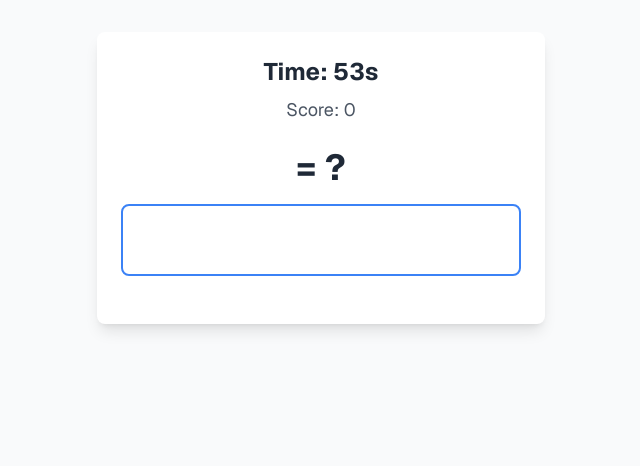
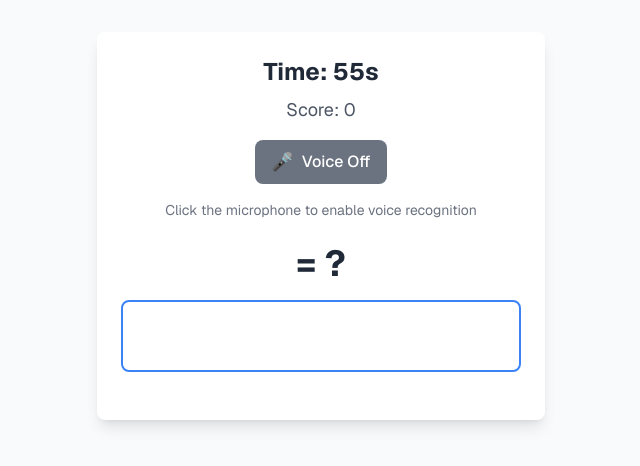
Before and after one commit to LGeoff31/DataMac, a Next.js app: page /game in a window 1280 px wide. Shown: the top 466 px of the page, without its empty margins (319-959 px from the left). Built offline with nearby package versions, Linux system fonts and the light colour scheme.

Commit message:
Added voice activation

```diff
--- a/pages/dashboard.tsx
+++ b/pages/dashboard.tsx
@@ -272,8 +272,7 @@ const Dashboard = () => {
       </div>
 
       <div className="relative z-10 min-h-screen p-4">
-        {/* Header */}
-        <div className="flex justify-between items-center mb-8">
+        <div className="flex justify-center items-center mb-8">
           <div className="flex items-center gap-4">
             <button
               onClick={() => router.push("/")}
@@ -299,7 +298,6 @@ const Dashboard = () => {
           </div>
         </div>
 
-        {/* User Info */}
         <div className="bg-white/80 backdrop-blur-sm rounded-2xl shadow-2xl p-6 mb-8">
           <div className="flex items-center gap-4">
             {user.user_metadata?.avatar_url ? (
@@ -326,7 +324,6 @@ const Dashboard = () => {
           </div>
         </div>
 
-        {/* Stats Grid */}
         <div className="grid grid-cols-1 md:grid-cols-3 gap-6 mb-8">
           <div className="bg-white/80 backdrop-blur-sm rounded-2xl shadow-2xl p-6">
             <div className="flex items-center justify-between">
@@ -375,10 +372,8 @@ const Dashboard = () => {
           </div>
         </div>
 
-        {/* Line Chart */}
         {scores.length > 0 && <LineChart data={chartData} />}
 
-        {/* All Games */}
         <div className="bg-white/80 backdrop-blur-sm rounded-2xl shadow-2xl p-6">
           <h3 className="text-xl font-bold text-gray-800 mb-4">All Games</h3>
           {scores.length === 0 ? (
--- a/pages/game.tsx
+++ b/pages/game.tsx
@@ -1,13 +1,12 @@
-import { useState, useEffect } from "react";
+import { useState, useEffect, useRef } from "react";
 import { useRouter } from "next/router";
 import { Geist, Geist_Mono } from "next/font/google";
 import { createClient } from "@supabase/supabase-js";
-import { Range, OperationConfig, GameConfig } from "../types";
+import { Range, OperationConfig, GameConfig, SpeechRecognition } from "../types";
 
 const geist = Geist({ subsets: ["latin"] });
 const geistMono = Geist_Mono({ subsets: ["latin"] });
 
-// Create Supabase client function to ensure environment variables are loaded
 const createSupabaseClient = () => {
   const supabaseUrl = process.env.NEXT_PUBLIC_SUPABASE_URL;
   const supabaseAnonKey = process.env.NEXT_PUBLIC_SUPABASE_ANON_KEY;
@@ -36,6 +35,166 @@ export default function Game() {
   const [timeLeft, setTimeLeft] = useState(120);
   const [gameActive, setGameActive] = useState(false);
   const [correctAnswers, setCorrectAnswers] = useState(0);
+
+  const [isListening, setIsListening] = useState(false);
+  const [voiceEnabled, setVoiceEnabled] = useState(false);
+  const [lastVoiceResult, setLastVoiceResult] = useState("");
+  const recognitionRef = useRef<SpeechRecognition | null>(null);
+
+  const currentProblemRef = useRef<Problem | null>(null);
+  const gameActiveRef = useRef<boolean>(false);
+  const gameConfigRef = useRef<GameConfig | null>(null);
+  const scoreRef = useRef<number>(0);
+  const correctAnswersRef = useRef<number>(0);
+  const totalProblemsRef = useRef<number>(0);
+  const isListeningRef = useRef<boolean>(false);
+
+  const parseSpokenNumber = (text: string, isInterim: boolean = false): number | null => {
+    const normalized = text.toLowerCase()
+      .replace(/\b(and|the|a|an)\b/g, '')
+      .replace(/\s+/g, ' ')
+      .trim();
+
+    const directNumber = parseInt(normalized.replace(/[^0-9]/g, ''));
+    if (!isNaN(directNumber)) {
+      return directNumber;
+    }
+
+    const numberWords: { [key: string]: number } = {
+      'zero': 0, 'one': 1, 'two': 2, 'three': 3, 'four': 4, 'five': 5,
+      'six': 6, 'seven': 7, 'eight': 8, 'nine': 9, 'ten': 10,
+      'eleven': 11, 'twelve': 12, 'thirteen': 13, 'fourteen': 14, 'fifteen': 15,
+      'sixteen': 16, 'seventeen': 17, 'eighteen': 18, 'nineteen': 19, 'twenty': 20,
+      'thirty': 30, 'forty': 40, 'fifty': 50, 'sixty': 60, 'seventy': 70,
+      'eighty': 80, 'ninety': 90, 'hundred': 100, 'thousand': 1000
+    };
+
+    if (isInterim) {
+      for (const [word, value] of Object.entries(numberWords)) {
+        if (normalized.includes(word) || word.startsWith(normalized) || normalized.startsWith(word)) {
+          return value;
+        }
+      }
+    } else {
+      for (const [word, value] of Object.entries(numberWords)) {
+        if (normalized.includes(word)) {
+          return value;
+        }
+      }
+    }
+
+    return null;
+  };
+
+  useEffect(() => {
+    currentProblemRef.current = currentProblem;
+    gameActiveRef.current = gameActive;
+    gameConfigRef.current = gameConfig;
+    scoreRef.current = score;
+    correctAnswersRef.current = correctAnswers;
+    totalProblemsRef.current = totalProblems;
+    isListeningRef.current = isListening;
+  }, [currentProblem, gameActive, gameConfig, score, correctAnswers, totalProblems, isListening]);
+
+  useEffect(() => {
+    if (typeof window !== 'undefined' && 'webkitSpeechRecognition' in window) {
+      const SpeechRecognition = window.webkitSpeechRecognition || window.SpeechRecognition;
+      const recognition = new SpeechRecognition();
+
+      recognition.continuous = true;
+      recognition.interimResults = true;
+      recognition.lang = 'en-US';
+      recognition.maxAlternatives = 1;
+
+      recognition.onstart = () => {
+        setIsListening(true);
+      };
+
+      recognition.onend = () => {
+        setIsListening(false);
+        if (voiceEnabled && gameActiveRef.current) {
+          setTimeout(() => {
+            if (voiceEnabled && gameActiveRef.current && !isListeningRef.current) {
+              try {
+                recognition.start();
+              } catch (error) {
+                console.log('Auto-restart speech recognition error:', error);
+              }
+            }
+          }, 50);
+        }
+      };
+
+      recognition.onresult = (event: any) => {
+        for (let i = event.resultIndex; i < event.results.length; i++) {
+          const result = event.results[i];
+          const transcript = result[0].transcript.trim();
+
+          const spokenNumber = parseSpokenNumber(transcript, !result.isFinal);
+
+          if (result.isFinal) {
+            setLastVoiceResult(transcript);
+
+            console.log('Voice recognition result (FINAL):', {
+              transcript,
+              spokenNumber,
+              currentAnswer: currentProblemRef.current?.answer,
+              gameActive: gameActiveRef.current,
+              voiceEnabled
+            });
+          } else {
+            setLastVoiceResult(transcript + '...');
+
+            console.log('Voice recognition result (INTERIM):', {
+              transcript,
+              spokenNumber,
+              currentAnswer: currentProblemRef.current?.answer
+            });
+          }
+
+          if (spokenNumber !== null && currentProblemRef.current && gameActiveRef.current) {
+            if (spokenNumber === currentProblemRef.current.answer) {
+              console.log('Correct answer detected via voice!', result.isFinal ? '(FINAL)' : '(INTERIM)');
+              setScore(scoreRef.current + 1);
+              setCorrectAnswers(correctAnswersRef.current + 1);
+              setTotalProblems(totalProblemsRef.current + 1);
+              if (gameConfigRef.current) {
+                setCurrentProblem(generateProblem(gameConfigRef.current));
+              }
+              setUserAnswer("");
+              return;
+            }
+          }
+        }
+      };
+
+      recognition.onerror = (event: any) => {
+        console.error('Speech recognition error:', event.error);
+        setIsListening(false);
+      };
+
+      recognitionRef.current = recognition;
+    }
+  }, []);
+
+  useEffect(() => {
+    if (!recognitionRef.current) return;
+
+    if (voiceEnabled && gameActive && !isListening) {
+      try {
+        recognitionRef.current.start();
+      } catch (error) {
+        console.log('Speech recognition already started or error:', error);
+      }
+    } else if (!voiceEnabled || !gameActive) {
+      try {
+        recognitionRef.current.stop();
+        setIsListening(false);
+      } catch (error) {
+        console.log('Speech recognition stop error:', error);
+      }
+    }
+  }, [voiceEnabled, gameActive, isListening]);
 
   useEffect(() => {
     if (router.isReady) {
@@ -121,7 +280,6 @@ export default function Game() {
       answer = lhs + rhs;
       symbol = "+";
     } else if (opName === "subtraction") {
-      // Subtraction: Addition in reverse
       rhs = randomInRange(
         config.subtraction.range1.min,
         config.subtraction.range1.max
@@ -144,7 +302,6 @@ export default function Game() {
       answer = lhs * rhs;
       symbol = "×";
     } else if (opName === "division") {
-      // Division: Multiplication in reverse
       rhs = randomInRange(
         config.division.range1.min,
         config.division.range1.max
@@ -167,6 +324,21 @@ export default function Game() {
     setTimeLeft(duration);
     setCurrentProblem(generateProblem(config));
     setUserAnswer("");
+  };
+
+  const toggleVoiceRecognition = () => {
+    if (!recognitionRef.current) return;
+
+    if (voiceEnabled) {
+      recognitionRef.current.stop();
+      setVoiceEnabled(false);
+      setIsListening(false);
+    } else {
+      setVoiceEnabled(true);
+      if (gameActive) {
+        recognitionRef.current.start();
+      }
+    }
   };
 
   const handleSubmit = (e: React.FormEvent) => {
@@ -195,7 +367,11 @@ export default function Game() {
       timer = setTimeout(() => setTimeLeft(timeLeft - 1), 1000);
     } else if (timeLeft === 0 && gameActive) {
       setGameActive(false);
-      // Save score to Supabase when game ends
+      if (recognitionRef.current) {
+        recognitionRef.current.stop();
+      }
+      setVoiceEnabled(false);
+      setIsListening(false);
       (async () => {
         console.log("Saving score to Supabase");
         const supabase = createSupabaseClient();
@@ -217,7 +393,6 @@ export default function Game() {
     return () => clearTimeout(timer);
   }, [gameActive, timeLeft]);
 
-  // Auto-advance on correct answer
   useEffect(() => {
     if (!currentProblem || !gameActive || !gameConfig) return;
     const answer = parseInt(userAnswer);
@@ -247,7 +422,38 @@ export default function Game() {
               <div className="text-2xl font-bold text-gray-800 mb-2">
                 Time: {timeLeft}s
               </div>
-              <div className="text-lg text-gray-600">Score: {score}</div>
+              <div className="text-lg text-gray-600 mb-4">Score: {score}</div>
+
+              <div className="flex items-center justify-center gap-4 mb-4">
+                <button
+                  onClick={toggleVoiceRecognition}
+                  className={`px-4 py-2 rounded-lg font-medium transition-all duration-200 transform hover:scale-105 flex items-center gap-2 ${
+                    voiceEnabled
+                      ? isListening
+                        ? 'bg-red-500 hover:bg-red-600 text-white'
+                        : 'bg-green-500 hover:bg-green-600 text-white'
+                      : 'bg-gray-500 hover:bg-gray-600 text-white'
+                  }`}
+                >
+                  <span className="text-lg">
+                    {voiceEnabled ? (isListening ? '🎤' : '🔇') : '🎤'}
+                  </span>
+                  {voiceEnabled ? (isListening ? 'Listening...' : 'Voice On') : 'Voice Off'}
+                </button>
+
+                {lastVoiceResult && (
+                  <div className="text-sm text-gray-500 bg-gray-100 px-3 py-1 rounded">
+                    Heard: "{lastVoiceResult}"
+                  </div>
+                )}
+              </div>
+
+              <div className="text-sm text-gray-500 mb-2">
+                {voiceEnabled
+                  ? "Speak the answer to automatically advance!"
+                  : "Click the microphone to enable voice recognition"
+                }
+              </div>
             </div>
 
             {gameActive && currentProblem ? (
--- a/pages/index.tsx
+++ b/pages/index.tsx
@@ -121,7 +121,7 @@ export default function Home() {
       </div>
 
       <div className="relative z-10 min-h-screen p-4">
-        <div className="absolute top-4 left-4 z-20">
+        <div className="absolute top-4 left-12 z-20">
           {user ? (
             <div className="flex items-center gap-3 bg-white/80 backdrop-blur-sm rounded-xl shadow-lg p-3">
               {user.user_metadata?.avatar_url ? (
@@ -177,7 +177,7 @@ export default function Home() {
           )}
         </div>
 
-        <div className="absolute top-4 right-4 z-20">
+        <div className="absolute top-4 right-12 z-20">
           {user ? (
             <button
               onClick={() => router.push("/dashboard")}
@@ -203,7 +203,7 @@ export default function Home() {
 
         <div className="flex items-center justify-center min-h-screen">
           <div className="w-full max-w-2xl">
-            <div className="text-center mb-12 animate-fade-in">
+            <div className="text-center mb-4 animate-fade-in">
               <h1 className="text-6xl font-bold bg-gradient-to-r from-blue-600 via-purple-600 to-pink-600 bg-clip-text text-transparent mb-4 animate-slide-down">
                 DataMac
               </h1>
@@ -212,7 +212,7 @@ export default function Home() {
               </p>
             </div>
 
-            <div className="text-center mb-8 animate-fade-in animation-delay-450">
+            <div className="text-center mb-4 animate-fade-in animation-delay-450">
               <button
                 onClick={() => router.push("/leaderboard")}
                 className="bg-gradient-to-r from-green-500 to-emerald-600 hover:from-green-600 hover:to-emerald-700 text-white px-8 py-3 rounded-xl font-semibold transition-all duration-200 transform hover:scale-105 shadow-lg flex items-center justify-center gap-2 mx-auto"
```
Also changed, not shown: types/index.ts (+46 -0 lines).
